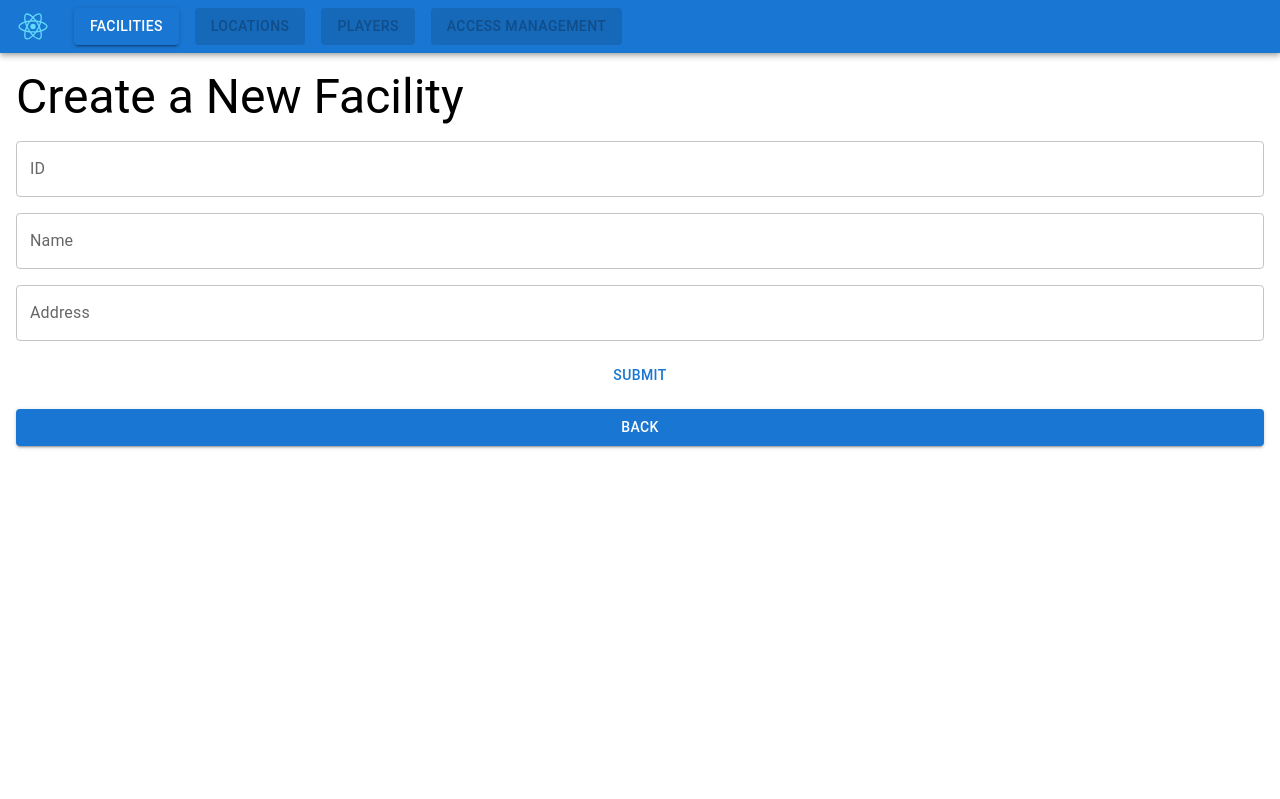
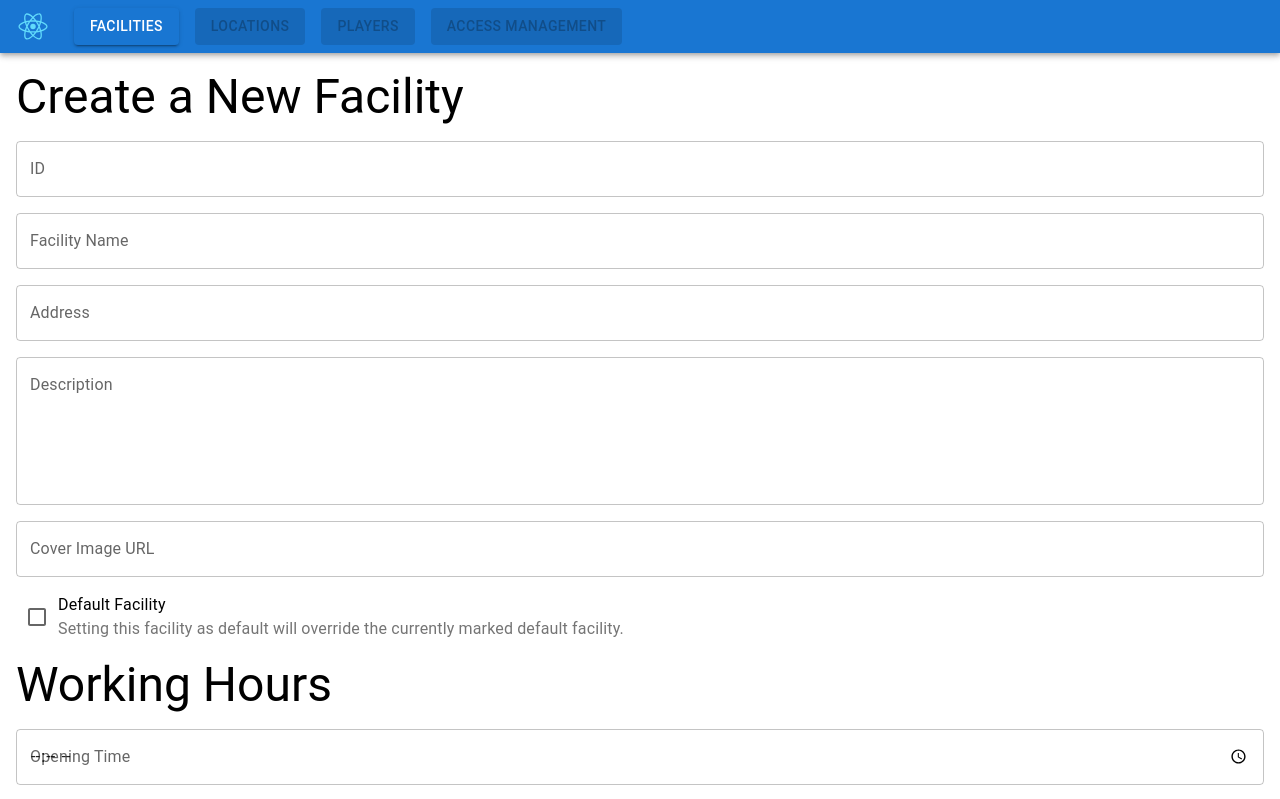
Before and after one commit to cohenmatt/trackman-fe-challenge, a React (Create React App) app: page /edit in a window 1280 px wide. Shown: the top 799 px of the page. Built offline with nearby package versions, Linux system fonts and the light colour scheme.

Commit message:
Form fields

```diff
--- a/src/features/facility/Facility.jsx
+++ b/src/features/facility/Facility.jsx
@@ -14,6 +14,7 @@ export default function Facility({id}) {
         <Grid item size={4} key={id}>
             <Card variant="outlined">
                 <CardContent>
+                    <img src={facilityProps.imageUrl} alt="Golf course" height={100}/>
                     <Typography>
                         {facilityProps.id}
                     </Typography>
--- a/src/pages/FacilityEdit.jsx
+++ b/src/pages/FacilityEdit.jsx
@@ -1,4 +1,4 @@
-import { Button, Stack, TextField, Typography } from "@mui/material";
+import { Button, Stack, TextField, Typography, FormControlLabel, Checkbox} from "@mui/material";
 import { useNavigate, useParams } from "react-router-dom";
 import { useForm, Controller } from "react-hook-form";
 import { useDispatch, useSelector } from "react-redux";
@@ -10,7 +10,7 @@ export default function FacilityEdit() {
     const dispatch = useDispatch();
     const onSubmit = (data) => {
         dispatch(addFacility(data));
-        alert(JSON.stringify(data));
+        goTo("/");
     };
 
     const params = useParams();
@@ -38,7 +38,7 @@ export default function FacilityEdit() {
                     control={control}
                     defaultValue={isEditMode ? facilityInfo.name : ""}
                     render={({ field }) => (
-                        <TextField {...field} label="Name" variant="outlined" />
+                        <TextField {...field} label="Facility Name" variant="outlined" />
                     )}
                 />
                 <Controller
@@ -49,6 +49,66 @@ export default function FacilityEdit() {
                         <TextField {...field} label="Address" variant="outlined" />
                     )}
                 />
+                <Controller
+                    name="description"
+                    control={control}
+                    defaultValue={isEditMode ? facilityInfo.description : ""}
+                    render={({ field }) => (
+                        <TextField {...field}
+                            label="Description"
+                            variant="outlined"
+                            multiline
+                            rows={5}
+                            maxRows={5} />
+                    )}
+                />
+                <Controller
+                    name="imageUrl"
+                    control={control}
+                    defaultValue={isEditMode ? facilityInfo.imageUrl : ""}
+                    render={({ field }) => (
+                        <TextField {...field} type="url" label="Cover Image URL" variant="outlined"/>
+                    )}
+                />
+                <Controller
+                    name="isDefault"
+                    control={control}
+                    defaultValue={isEditMode ? facilityInfo.isDefault : false}
+                    render={({ field }) => (
+                        <FormControlLabel
+                            control={<Checkbox {...field} checked={field.value} />}
+                            label={
+                                <>
+                                    <Typography variant="body1">
+                                        Default Facility
+                                    </Typography>
+                                    <Typography variant="body1" color="#757575">
+                                        Setting this facility as default will override the currently marked default facility.
+                                    </Typography>
+                                </>
+                            }
+                        />
+                    )}
+                />
+                <Typography variant="h3">
+                    Working Hours
+                </Typography>
+                <Controller
+                    name="openingTime"
+                    control={control}
+                    defaultValue={isEditMode ? facilityInfo.openingTime : ""}
+                    render={({ field }) => (
+                        <TextField {...field} type="time" label="Opening Time" variant="outlined" />
+                    )}
+                />
+                <Controller
+                    name="closingTime"
+                    control={control}
+                    defaultValue={isEditMode ? facilityInfo.closingTime : ""}
+                    render={({ field }) => (
+                        <TextField {...field} type="time" label="Closing Time" variant="outlined" />
+                    )}
+                />
                 <Button type="submit">Submit</Button>
                 <Button variant="contained" onClick={() => goTo("/")}>Back</Button>
             </Stack>
```
